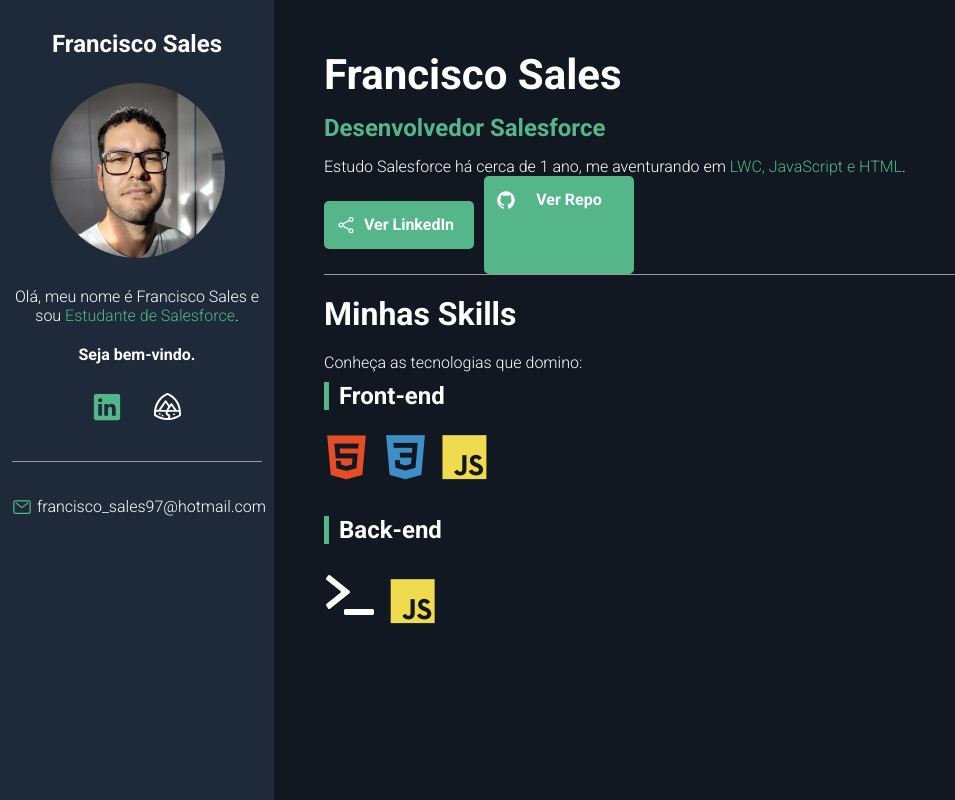
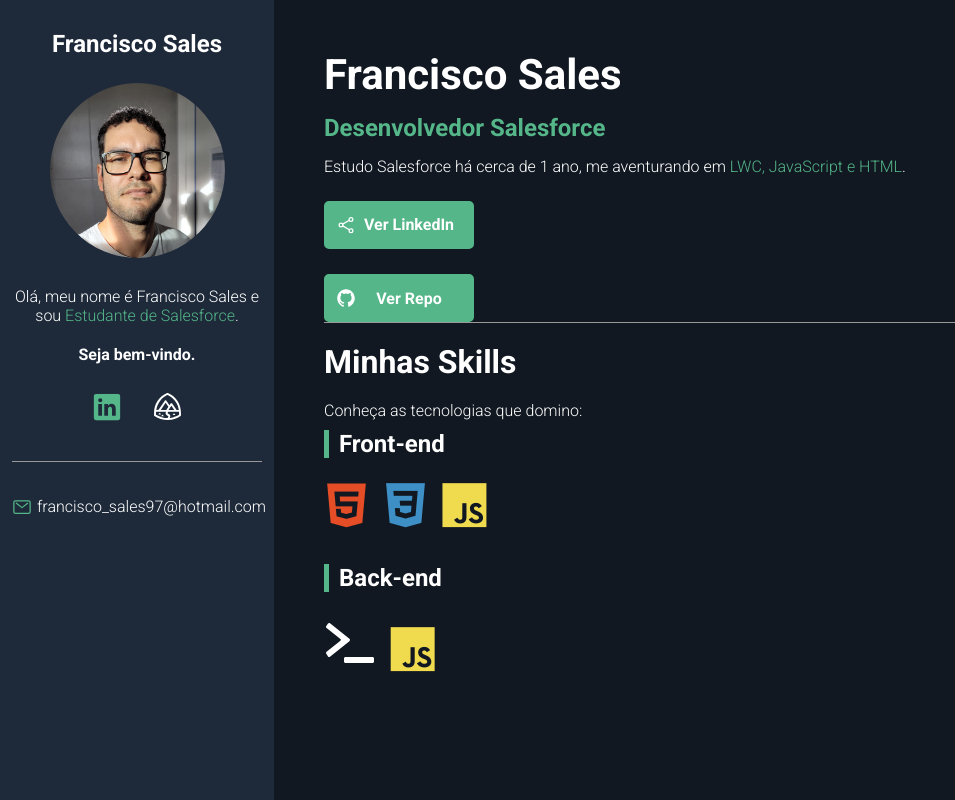
Before and after one commit to fsales66/fsales66.github.io, a plain HTML site: page index.html in a window 1280 px wide. Shown: the whole page, without its empty margins (0-955 px from the left). Drawn offline with nearby package versions, Linux system fonts and the light colour scheme.

Commit message:
Update styles.css

```diff
--- a/css/styles.css
+++ b/css/styles.css
@@ -234,17 +234,7 @@
   }
 }
 
-/* Botões alinhados */
-#btn-container {
-  display: flex;
-  gap: 10px; /* Espaço entre os botões */
-  justify-content: flex-start; /* Alinha os botões à esquerda */
-}
-
-#btn-container a {
-  text-decoration: none;
-}
-
+/* Estilo do botão "Ver Repositório" */
 #btn-repository {
   font-weight: bold;
   font-size: 16px;
@@ -258,6 +248,8 @@
   width: 150px;
   text-align: center;
   display: flex;
+  align-items: center; /* Alinha o ícone e texto verticalmente */
+  justify-content: center; /* Centraliza o conteúdo do botão */
 }
 
 #btn-repository ion-icon,
```
